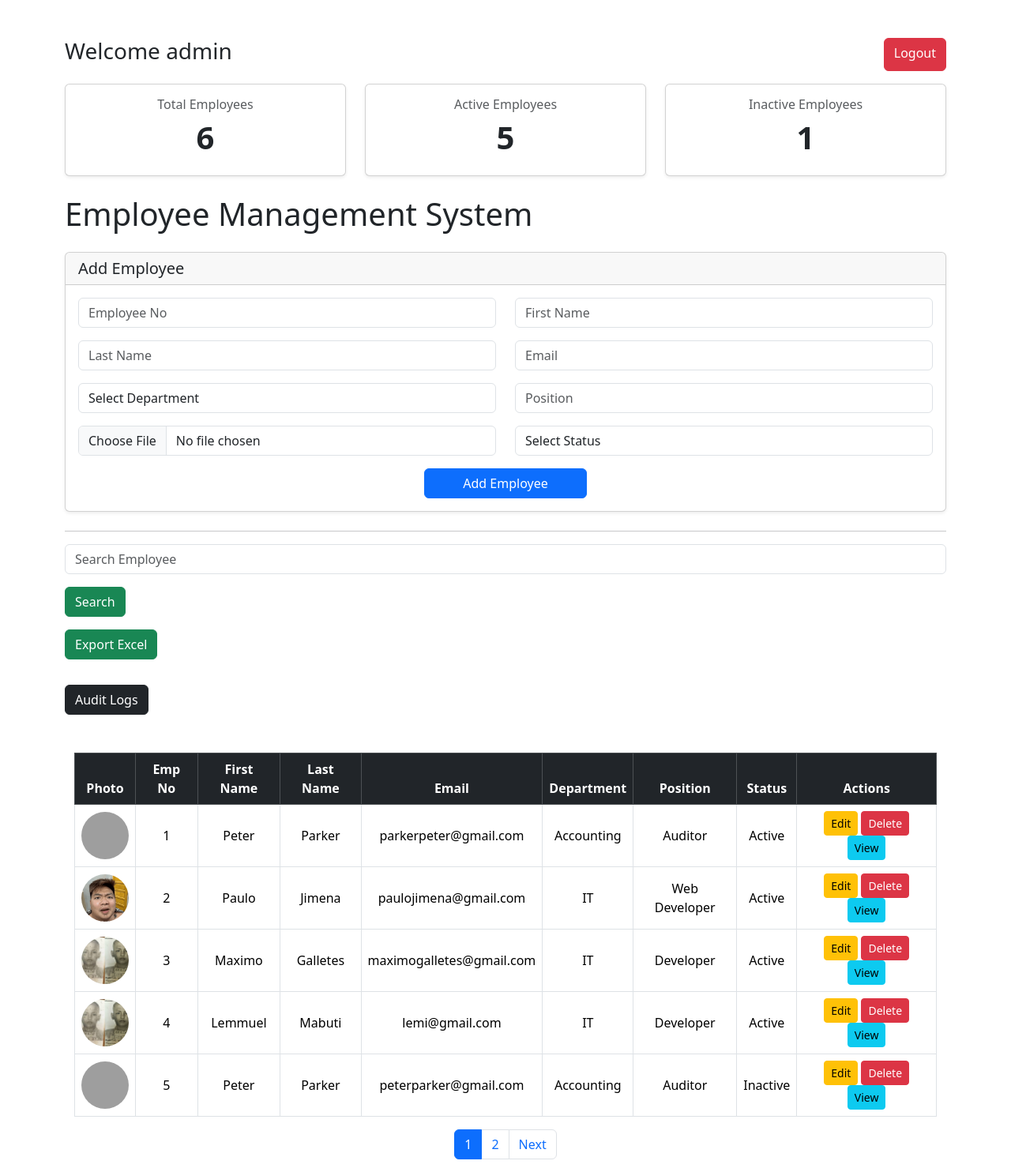
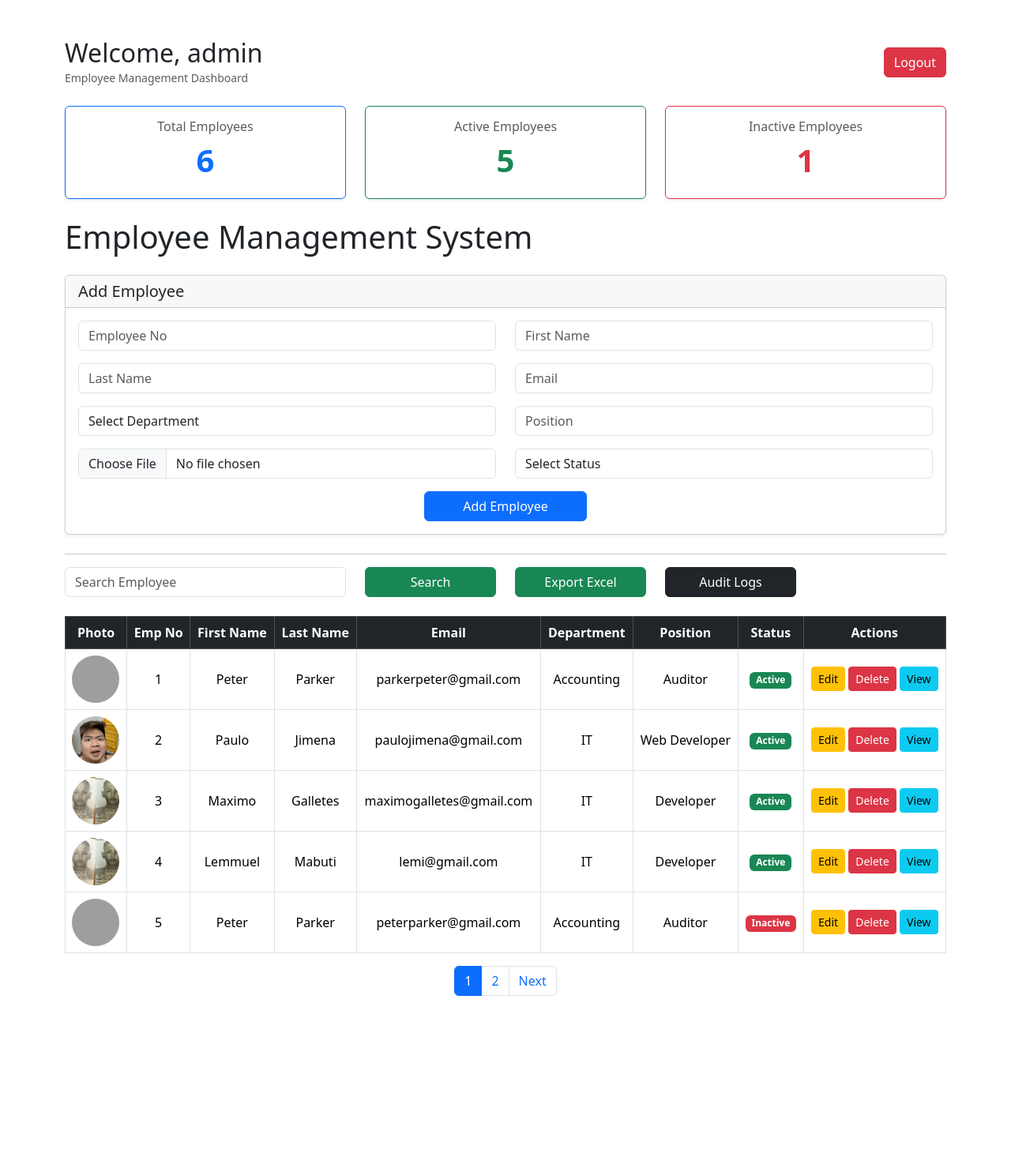
Before and after one commit to jalfad/EMS, a Flask app: page / in a window 1280 px wide. Shown: the whole page at 79% size. After the commit the page ends 1261 px from the top, so only its background shows below. Run offline with Flask 3, Linux system fonts and the light colour scheme; a user stored in the database is signed in; grey boxes are pictures that could not be loaded.

Commit message:
dashboard

```diff
--- a/templates/index.html
+++ b/templates/index.html
@@ -17,32 +17,39 @@
     <body>
 
      <div class = "container mt-5">
-        <div class="d-flex justify-content-between mb-3">
-            <h3> Welcome {{ username }} </h3>
+        <div class="d-flex justify-content-between align-items-center mb-4">
+            <div>
+                <h2 class="mb-0"> Welcome, {{ username }} </h2>
+
+                <small class="text-muted">
+                    Employee Management Dashboard
+                </small>
+            </div>
+
             <a href="/logout" class="btn btn-danger">Logout</a>
         </div>
         <div class="row mb-4">
             <div class = "col-md-4">
-                <div class="card shadow-sm h-100">
+                <div class="card border-primary shadow-sm h-100">
                     <div class="card-body text-center">
                         <h6 class="text-muted">Total Employees</h6>
-                        <h1 class="fw-bold">{{ total_employees or 0 }}</h1>
+                        <h1 class="fw-bold text-primary">{{ total_employees or 0 }}</h1>
                     </div>
                 </div>
             </div>
             <div class = "col-md-4">
-                <div class = "card shadow-sm h-100">
+                <div class = "card border-success shadow-sm h-100">
                     <div class="card-body text-center">
                         <h6 class="text-muted">Active Employees</h6>
-                        <h1 class="fw-bold">{{ active_employees or 0 }}</h1>
+                        <h1 class="fw-bold text-success">{{ active_employees or 0 }}</h1>
                     </div>
                 </div>
             </div>
             <div class = "col-md-4">
-                <div class = "card shadow-sm h-100">
+                <div class = "card border-danger shadow-sm h-100">
                     <div class = "card-body text-center">
                         <h6 class="text-muted"> Inactive Employees</h6>
-                        <h1 class="fw-bold">{{ inactive_employees or 0  }}</h1>
+                        <h1 class="fw-bold text-danger">{{ inactive_employees or 0  }}</h1>
                     </div>
                 </div>
             </div>
@@ -146,8 +153,10 @@
 
         <hr>
         <form method="GET">
-            <div class="row mb-3">
-                <div class="d-flex gap-2 mb-3">
+
+    <div class="row mb-4 align-items-center">
+
+        <div class="col-md-4">
             <input
                 type="text"
                 class="form-control"
@@ -156,24 +165,37 @@
                 value="{{ search }}"
             >
         </div>
-                <div class="d-flex gap-2 mb-3">
-                    <button  class="btn btn-success"
-                    type="submit">
+
+        <div class="col-md-2">
+            <button
+                class="btn btn-success w-100"
+                type="submit"
+            >
                 Search
             </button>
+        </div>
+
+        <div class="col-md-2">
+            <a
+                href="/export"
+                class="btn btn-success w-100"
+            >
+                Export Excel
+            </a>
+        </div>
+
+        <div class="col-md-2">
+            <a
+                href="/audit-logs"
+                class="btn btn-dark w-100"
+            >
+                Audit Logs
+            </a>
+        </div>
 
     </div>
-                <div class="d-flex gap-2 mb-3">
 
-
-                    <a href="/export" class="btn btn-success mb-3"> Export Excel </a>
-                </div>
-                <div class="d-flex gap-2 mb-3">
-                    <a href="/audit-logs" class="btn btn-dark mb-3">Audit Logs</a>
-                </div>
-            </div>
 </form>
-    <div class="container-fluid">
      <table class="table table-bordered table-hover align-middle">
 
         <thead class="table-dark text-center">
@@ -213,7 +235,17 @@
             <td class="text-center">{{ employee.email }}</td>
             <td class="text-center">{{ employee.department }}</td>
             <td class="text-center">{{ employee.position }}</td>
-            <td class="text-center">{{ employee.status }}</td>
+            <td class="text-center">
+                {% if employee.status == 'Active' %}
+
+                    <span class="badge bg-success">Active</span>
+
+                {% else %}
+
+                    <span class="badge bg-danger">Inactive</span>
+
+                {% endif %}
+            </td>
 
             <td class="text-center" >
                 <a class = "btn btn-warning btn-sm" href="/edit/{{ employee.id }}">
@@ -258,6 +290,5 @@
         </ul>
      </nav>
      </div>
-     </div>
     </body>
 </html>
```
Also changed, not shown: app.py (line endings or trailing spaces), instance/employees.db. Lines whose indentation alone changed are shown as unchanged.
